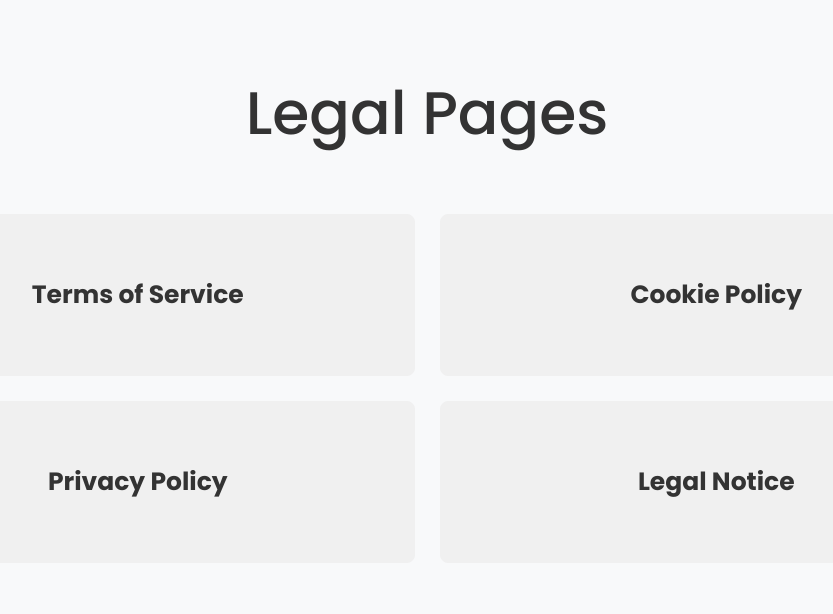
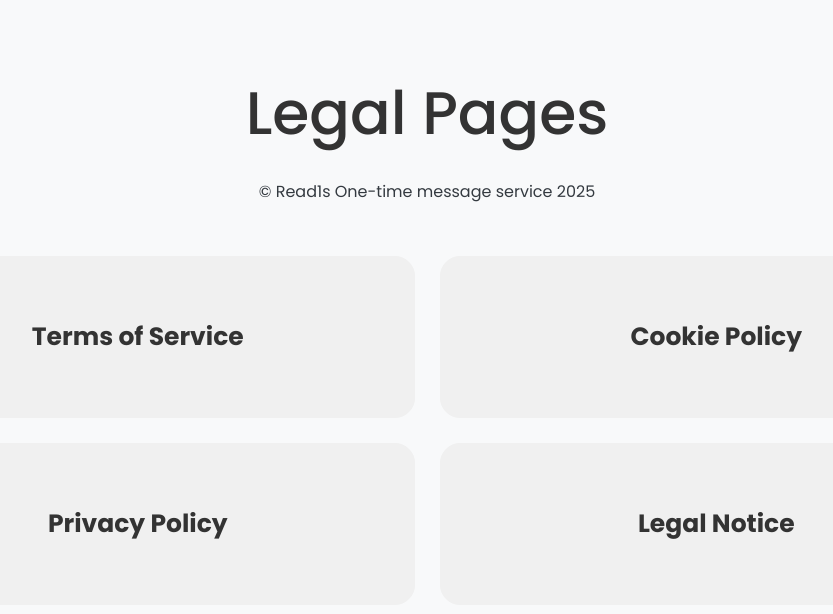
Before and after one commit to jaanque/Read1s-legal, a PHP site: page / in a window 1280 px wide. Shown: the part 58-672 px from the top of the page, without its empty margins (213-1046 px from the left). Run offline with PHP 8.4, Linux system fonts and the light colour scheme.

Commit message:
UPDATE // index.php, index.php.css

```diff
--- a/css/index.php.css
+++ b/css/index.php.css
@@ -11,7 +11,7 @@
     grid-template-rows: 1fr 1fr;     /* 2 filas */
     gap: 25px;                       /* Espacio entre elementos */
     padding: 10px;
-    border-radius: 10px;
+    border-radius: 20px;
     width: 90%;                      /* Aumentado para más ancho horizontal */
     list-style-type: none;
     margin: 0 auto;                  /* Centrado horizontal */
@@ -19,7 +19,7 @@
 
 .li {
     background-color: #f0f0f0;
-    border-radius: 8px;
+    border-radius: 20px;
     overflow: hidden;
     transition: 1s;
     min-height: 100px;               /* Un poco menos de altura vertical */
--- a/index.php
+++ b/index.php
@@ -12,6 +12,7 @@ include 'header-legal.php'; ?>
 <body>
     <br><br><br>
     <h1 class="h1">Legal Pages</h1>
+    <center><p>&copy; Read1s One-time message service <?php echo date('Y'); ?></p></center>
     <br>
     <ul class="ul">
         <li class="li"><a class="a" href="Terms-of-Service.php">Terms of Service</a></li>
```
